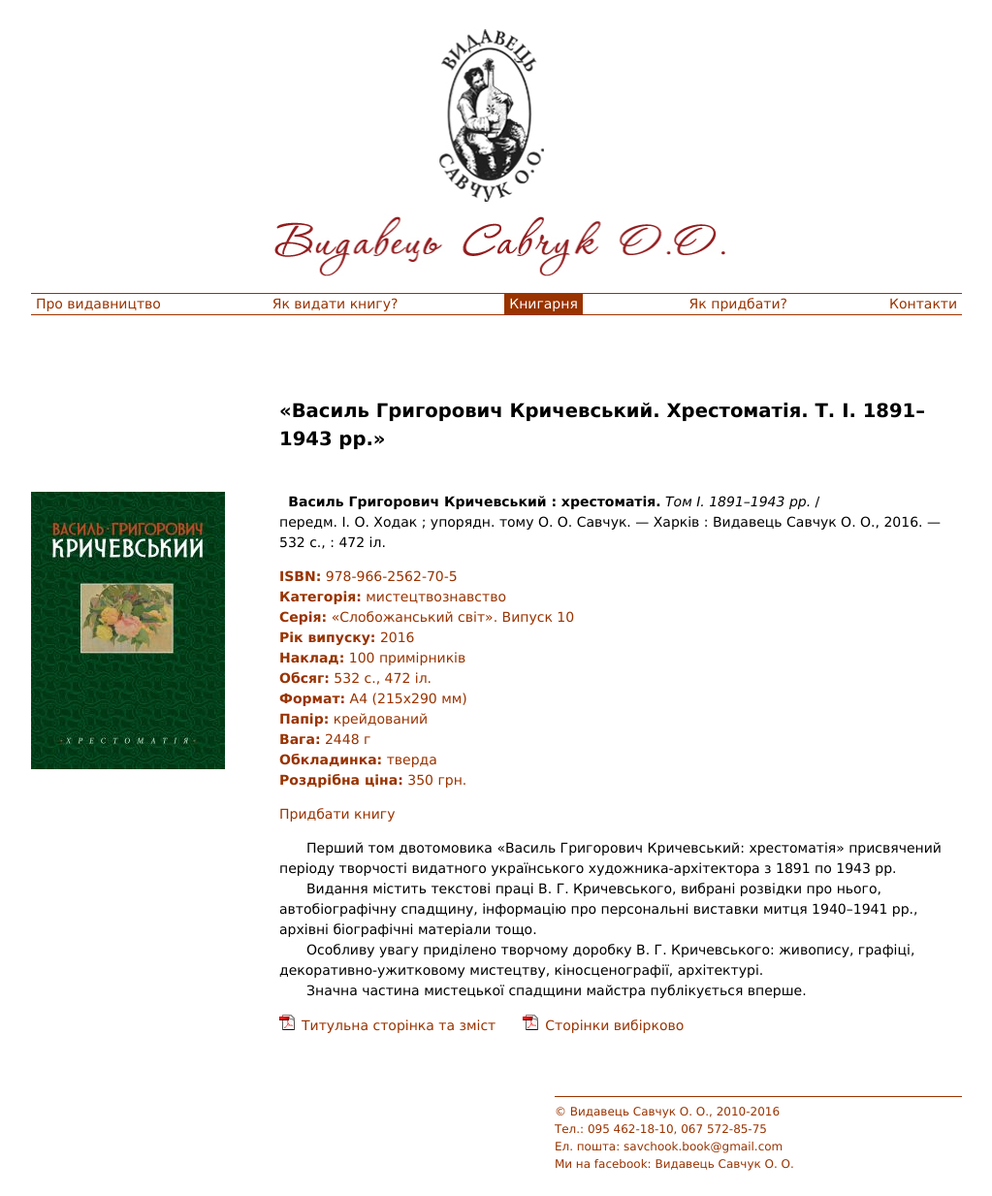
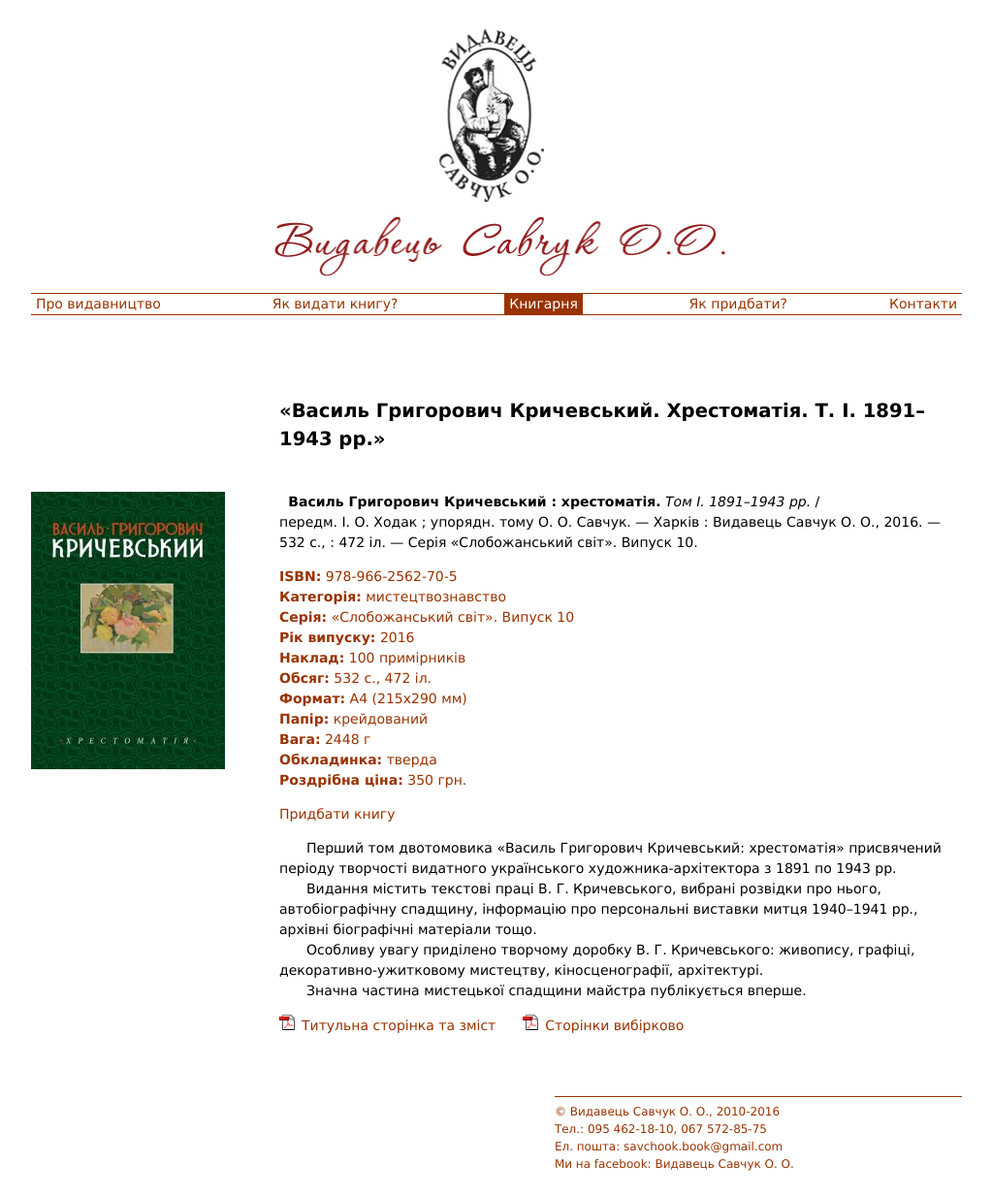
Before and after one commit to savchook/savchook.github.io, a Jekyll site: the page built from _books/vasyl-hryhorovych-krychevsky-t-1/index.markdown, in a window 1280 px wide. Shown: the whole page at 97% size, without its empty margins (128-1151 px from the left). Built offline with Jekyll 4.4.1, drawn with Linux system fonts in a browser that asks for light colours.

Commit message:
Update index.markdown

```diff
--- a/_books/vasyl-hryhorovych-krychevsky-t-1/index.markdown
+++ b/_books/vasyl-hryhorovych-krychevsky-t-1/index.markdown
@@ -18,7 +18,7 @@
 price: 350
 annotation: |
   **&nbsp;**
-  **Василь Григорович Кричевський : хрестоматія.** *Том І. 1891–1943 рр.* / передм.&nbsp;І.&nbsp;О.&nbsp;Ходак&nbsp;; упорядн. тому О. О. Савчук. — Харків&nbsp;: Видавець Савчук О. О., 2016. — 532 с., : 472 іл.
+  **Василь Григорович Кричевський : хрестоматія.** *Том І. 1891–1943 рр.* / передм.&nbsp;І.&nbsp;О.&nbsp;Ходак&nbsp;; упорядн. тому О. О. Савчук. — Харків&nbsp;: Видавець Савчук О. О., 2016. — 532 с., : 472 іл. — Серія «Слобожанський світ». Випуск 10.
 meta:
   description: |
     Василь Кричевський, малярство, українська архітектура. Сценографія. Графіка. Книжкова графіка. Українське кіно. Український модерн.
```
